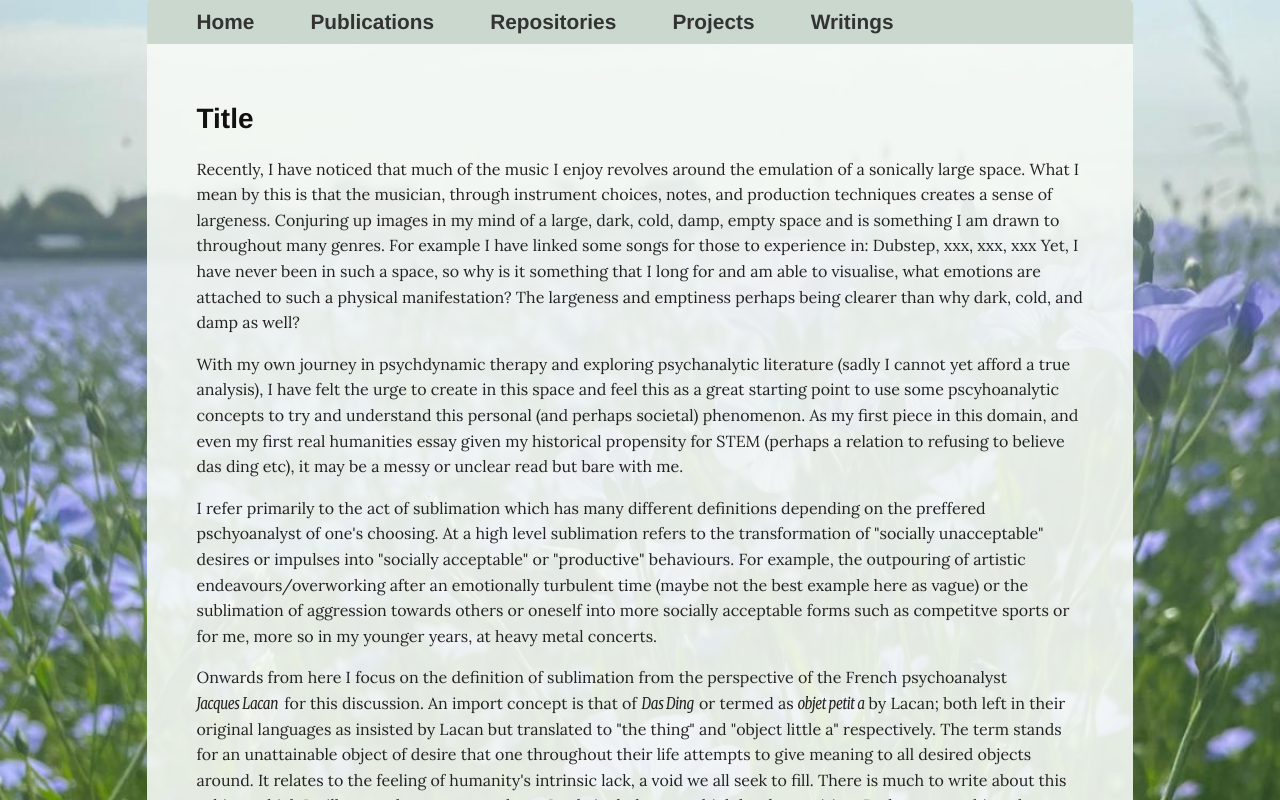
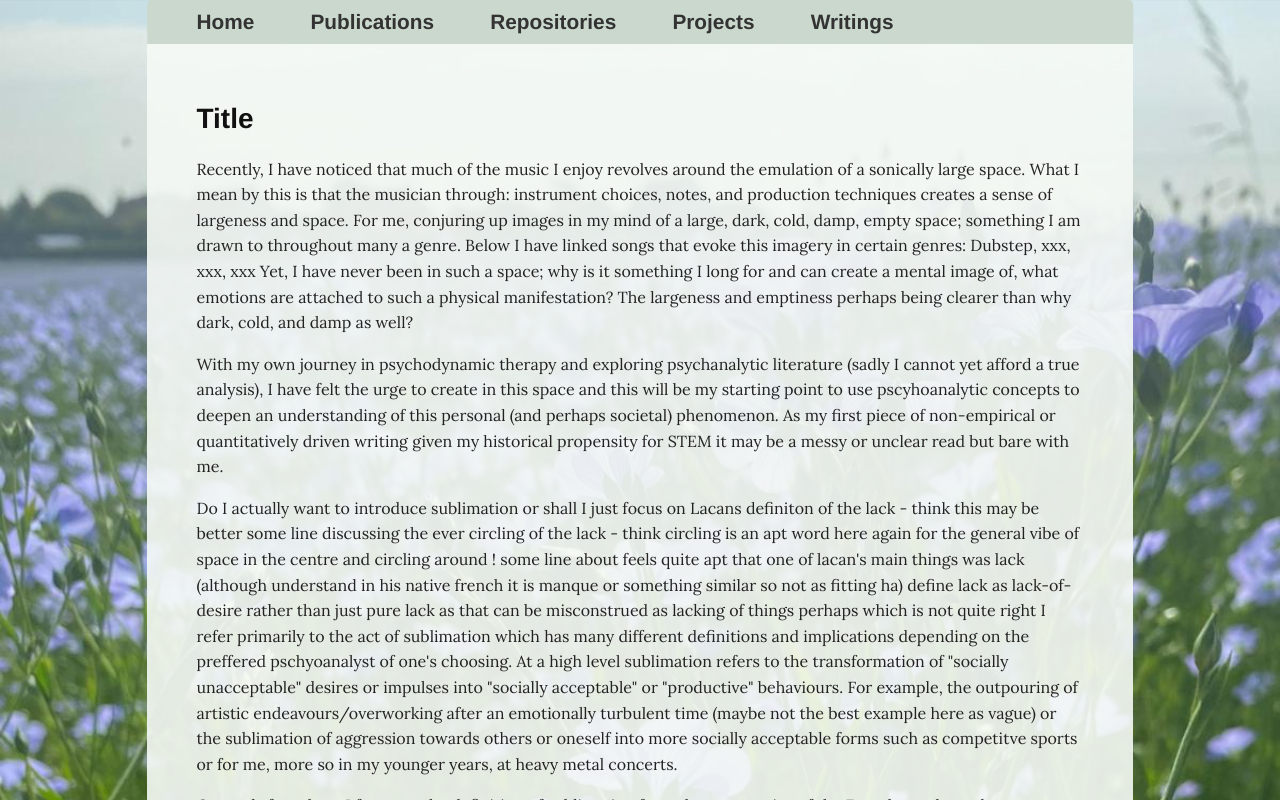
Before and after one commit to JamesRudd-Jones/JamesRudd-Jones.github.io, a React (Create React App) app: page /dubstep_lack in a window 1280 px wide. Shown: the top 800 px of the page. Built offline with nearby package versions, Linux system fonts and the light colour scheme; a web font is replaced by a local one.

Commit message:
some text changes to formatting

```diff
--- a/src/assets/writings/dubstep_lack/writing_page-dubstep_lack.js
+++ b/src/assets/writings/dubstep_lack/writing_page-dubstep_lack.js
@@ -3,66 +3,44 @@ import React from 'react';
 import { Row, Column, FullWidth } from '../../projects/ProjectLayout';
 import ExpandableImage from '../../projects/ExpandableImage';
 // import VideoPlayer from '../VideoPlayer';
+import { writingContainer, Emph } from '../writingFonts';
 
-const writingContainer = {
-  // fontFamily: 'Crimson Pro',
-  // fontFamily: "Merriweather",
-  fontFamily: "Lora",
-  // fontFamily: "Joan",
-  fontSize: "1rem",
-  lineHeight: "1.6",
-  color: "#222",
-}
-
-const Emph = ({ children }) => {
-  const textLength = typeof children === 'string' ? children.length : 0;
-
-  const marginAdjustment = `-${textLength * 0.06}em`;
-
-  const style = {
-    // fontFamily: 'Crimson Pro',
-  fontFamily: "Merriweather",
-  // fontFamily: "Lora",
-  // fontFamily: "Joan",
-    fontStyle: "italic",
-    fontSize: "1.0rem",
-    letterSpacing: "-0.03em",
-    fontWeight: 500,
-     display: "inline-block",
-    transform: "scaleX(0.85)",
-    transformOrigin: "left center",
-    marginRight: marginAdjustment,
-    position: "relative",
-    top: "0.5px",
-  };
-
-  return <span style={style}>{children}</span>;
+export const dubstepLackMeta = {
+  id: '0',
+  // title: 'On Dubstep Music, the Sonic Emulation of Large Spaces, and Intrinsic Human Lack',
+  title: "Title",
+  abstract: 'An intro.',
+  link: '/dubstep_lack',
 };
 
 const WritingPageDubstepLack = () => {
   return (
     <div>
-      {/* <h1>On Dubstep/Experimental Music, the Sonic Emulation of Large Spaces, and Intrinsic Human Lack</h1> */}
-      <h1>Title</h1>
+      <h1>{dubstepLackMeta.title}</h1>
 
       <FullWidth style={writingContainer}>
         <p>
           Recently, I have noticed that much of the music I enjoy revolves around the emulation of a sonically large space.
-          What I mean by this is that the musician, through instrument choices, notes, and production techniques creates a sense of largeness.
-          Conjuring up images in my mind of a large, dark, cold, damp, empty space and is something I am drawn to throughout many genres.
-          For example I have linked some songs for those to experience in: Dubstep, xxx, xxx, xxx
-          Yet, I have never been in such a space, so why is it something that I long for and am able to visualise, what emotions are attached to such a physical manifestation?
+          What I mean by this is that the musician through: instrument choices, notes, and production techniques creates a sense of largeness and space.
+          For me, conjuring up images in my mind of a large, dark, cold, damp, empty space; something I am drawn to throughout many a genre.
+          Below I have linked songs that evoke this imagery in certain genres: Dubstep, xxx, xxx, xxx
+          Yet, I have never been in such a space; why is it something I long for and can create a mental image of, what emotions are attached to such a physical manifestation?
           The largeness and emptiness perhaps being clearer than why dark, cold, and damp as well?
         </p>
 
         <p>
-          With my own journey in psychdynamic therapy and exploring psychanalytic literature (sadly I cannot yet afford a true analysis), I have felt the urge to create in this space and feel this as a great starting point to
-          use some pscyhoanalytic concepts to try and understand this personal (and perhaps societal) phenomenon.
-          As my first piece in this domain, and even my first real humanities essay given my historical propensity for STEM (perhaps a relation to refusing to believe das ding etc), it may be a messy or unclear read but bare with me.
+          With my own journey in psychodynamic therapy and exploring psychanalytic literature (sadly I cannot yet afford a true analysis), I have felt the urge to create in this space and this will be my starting point to
+          use pscyhoanalytic concepts to deepen an understanding of this personal (and perhaps societal) phenomenon.
+          As my first piece of non-empirical or quantitatively driven writing given my historical propensity for STEM it may be a messy or unclear read but bare with me.
         </p>
 
         <p>
-          I refer primarily to the act of sublimation which has many different definitions depending on the preffered pschyoanalyst of one's choosing.
+          Do I actually want to introduce sublimation or shall I just focus on Lacans definiton of the lack - think this may be better
+          some line discussing the ever circling of the lack - think circling is an apt word here again for the general vibe of space in the centre and circling around !
+          some line about feels quite apt that one of lacan's main things was lack (although understand in his native french it is manque or something similar so not as fitting ha)
+          define lack as lack-of-desire rather than just pure lack as that can be misconstrued as lacking of things perhaps which is not quite right
+
+          I refer primarily to the act of sublimation which has many different definitions and implications depending on the preffered pschyoanalyst of one's choosing.
           At a high level sublimation refers to the transformation of "socially unacceptable" desires or impulses into "socially acceptable" or "productive" behaviours.
           For example, the outpouring of artistic endeavours/overworking after an emotionally turbulent time (maybe not the best example here as vague) or the sublimation of aggression towards others or oneself into more socially
           acceptable forms such as competitve sports or for me, more so in my younger years, at heavy metal concerts.
--- a/src/assets/writings/writingData.js
+++ b/src/assets/writings/writingData.js
@@ -1,9 +1,6 @@
 // src/data/writingData.js
+import { dubstepLackMeta } from './dubstep_lack/writing_page-dubstep_lack.js';
+
 export const allWritings = [
-        {
-          id: '0',
-          title: 'On Dubstep/Experimental music, the sonic emulation of large spaces, and intrinsic human lack.',
-          abstract: "An intro.",
-          link: "/dubstep_lack",
-        },
+        dubstepLackMeta,
       ];
--- /dev/null
+++ b/src/assets/writings/writingFonts.js
@@ -0,0 +1,37 @@
+// src/assets/writings/writingFonts.js
+import React from "react";
+
+export const writingContainer = {
+  // fontFamily: 'Crimson Pro',
+  // fontFamily: "Merriweather",
+  fontFamily: "Lora",
+  // fontFamily: "Joan",
+  fontSize: "1rem",
+  lineHeight: "1.6",
+  color: "#222",
+}
+
+export const Emph = ({ children }) => {
+  const textLength = typeof children === 'string' ? children.length : 0;
+
+  const marginAdjustment = `-${textLength * 0.06}em`;
+
+  const style = {
+    // fontFamily: 'Crimson Pro',
+  fontFamily: "Merriweather",
+  // fontFamily: "Lora",
+  // fontFamily: "Joan",
+    fontStyle: "italic",
+    fontSize: "1.0rem",
+    letterSpacing: "-0.03em",
+    fontWeight: 500,
+     display: "inline-block",
+    transform: "scaleX(0.85)",
+    transformOrigin: "left center",
+    marginRight: marginAdjustment,
+    position: "relative",
+    top: "0.5px",
+  };
+
+  return <span style={style}>{children}</span>;
+};
```
